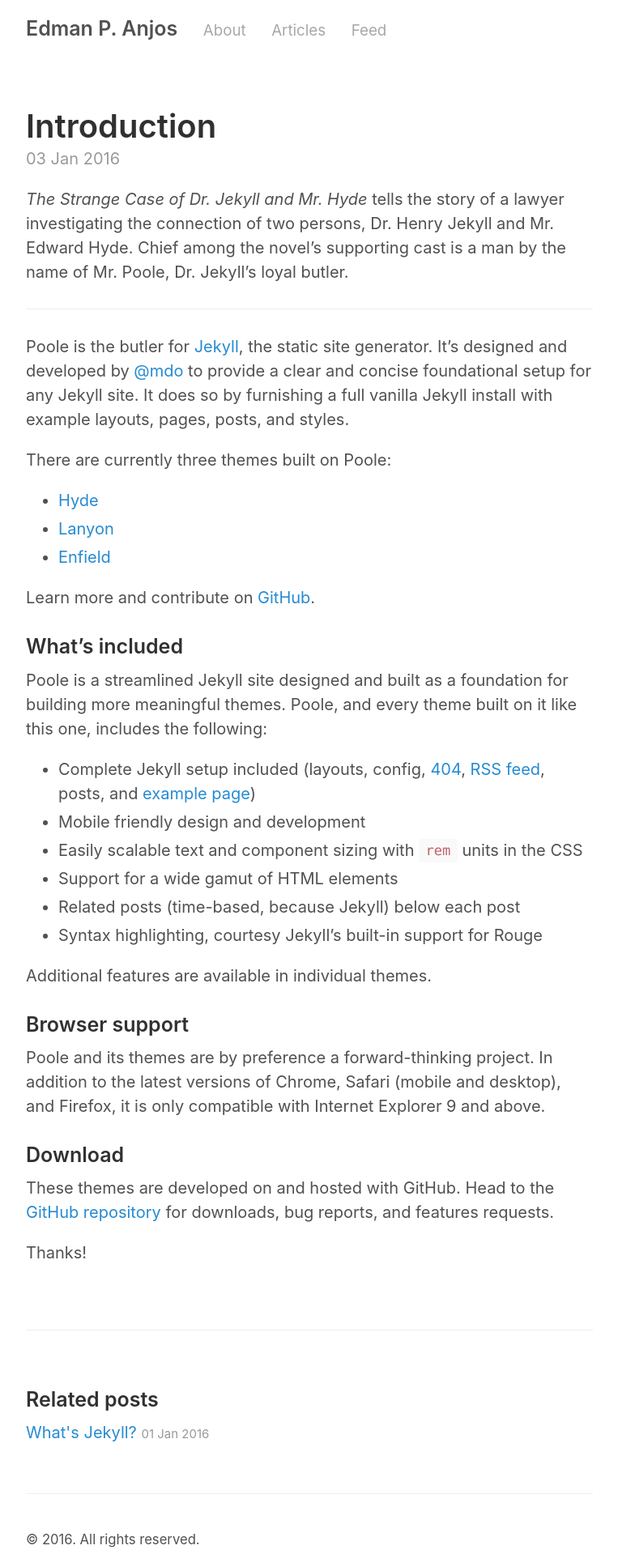
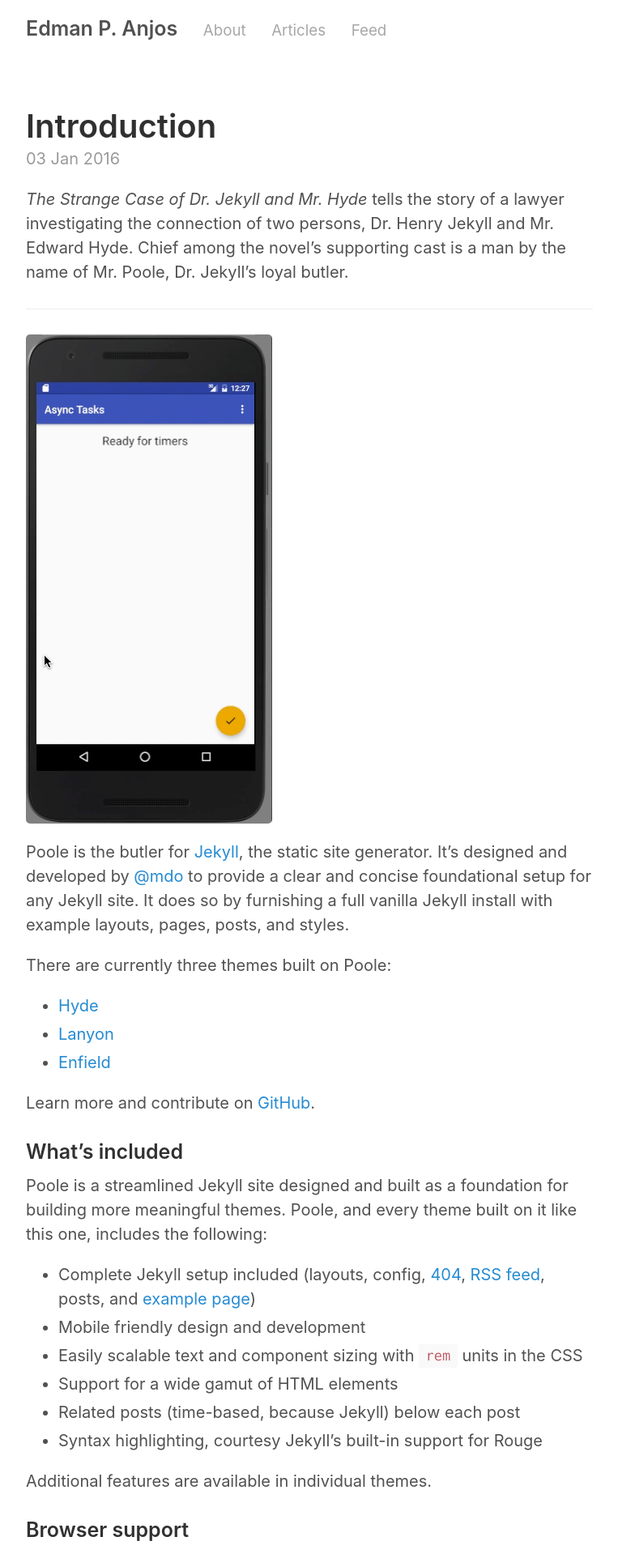
Before and after one commit to edman/edman.github.io, a Jekyll site: the page built from _posts/2016-01-03-introduction.md, in a window 1280 px wide. Shown: the top 1919 px of the page at 81% size, without its empty margins (258-1021 px from the left). Built offline with Jekyll 4.4.1, drawn with Linux system fonts in a browser that asks for light colours; comment, search, counter and statistics services are not loaded.

Commit message:
Trying to show a gif.

```diff
--- a/_posts/2016-01-03-introduction.md
+++ b/_posts/2016-01-03-introduction.md
@@ -7,6 +7,8 @@
 *The Strange Case of Dr. Jekyll and Mr. Hyde* tells the story of a lawyer investigating the connection of two persons, Dr. Henry Jekyll and Mr. Edward Hyde. Chief among the novel's supporting cast is a man by the name of Mr. Poole, Dr. Jekyll's loyal butler.
 
 -----
+
+![screencast]({{ site.url }}assets/async-task.gif "Execution screencast")
 
 Poole is the butler for [Jekyll](http://jekyllrb.com), the static site generator. It's designed and developed by [@mdo](https://twitter.com/mdo) to provide a clear and concise foundational setup for any Jekyll site. It does so by furnishing a full vanilla Jekyll install with example layouts, pages, posts, and styles.
 
```
Also changed, not shown: assets/async-task.gif (added).
